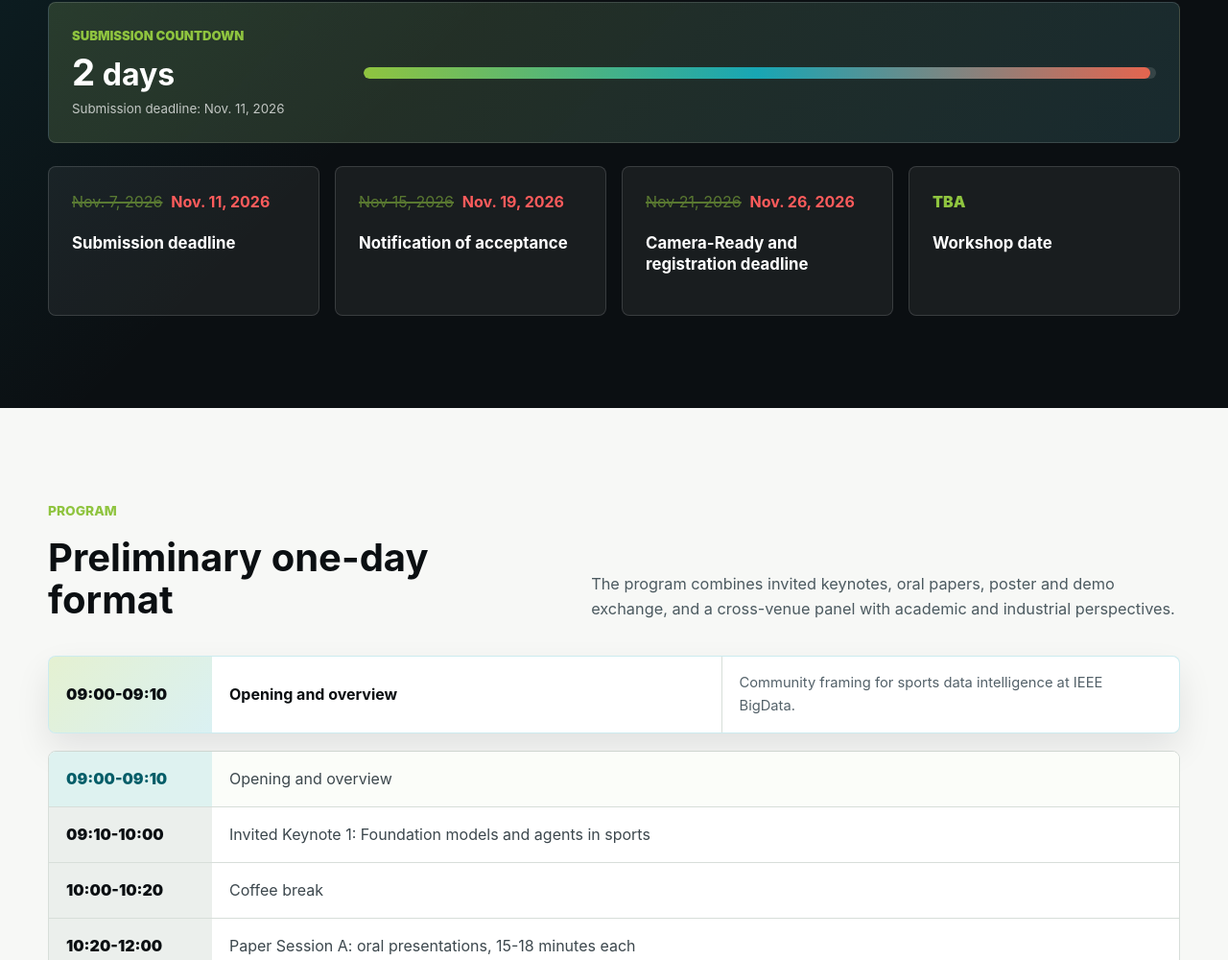
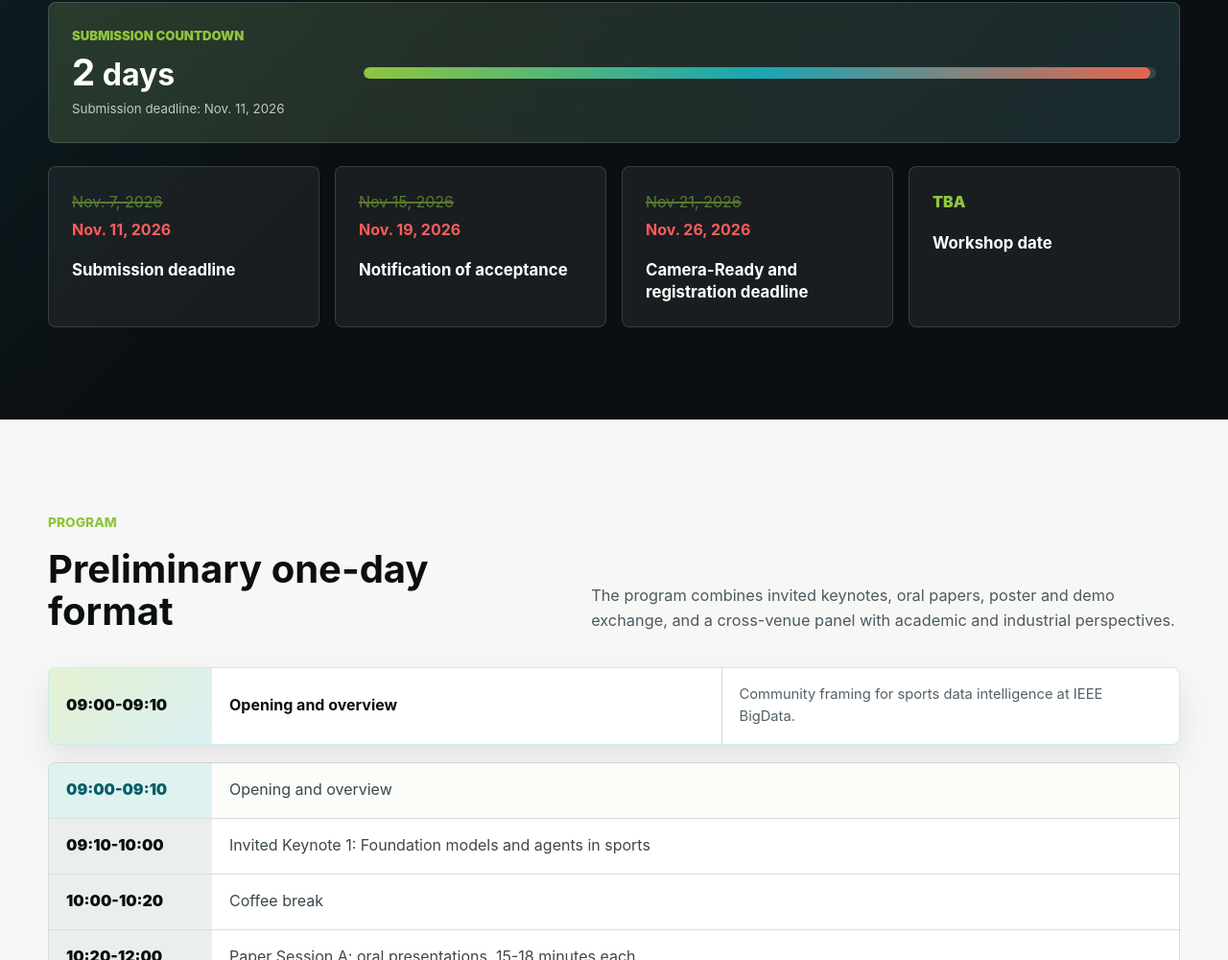
Before and after one commit to Iwatchyouwatchme/Sixth_International_Workshop_on_AI_Sports, a plain HTML site: page index.html in a window 1280 px wide. Shown: the part 3478-4478 px from the top of the page at 96% size. Drawn offline with Linux system fonts and the light colour scheme.

Commit message:
Put extended dates on their own line in the timeline
Co-Authored-By: Claude Opus 5.5 <noreply@anthropic.com>

```diff
--- a/styles.css
+++ b/styles.css
@@ -1326,5 +1326,7 @@ del {
 }
 
 .timeline .new-date {
+  display: block;
+  margin-top: 0.2em;
   color: #ff5c5c !important;
 }
```
